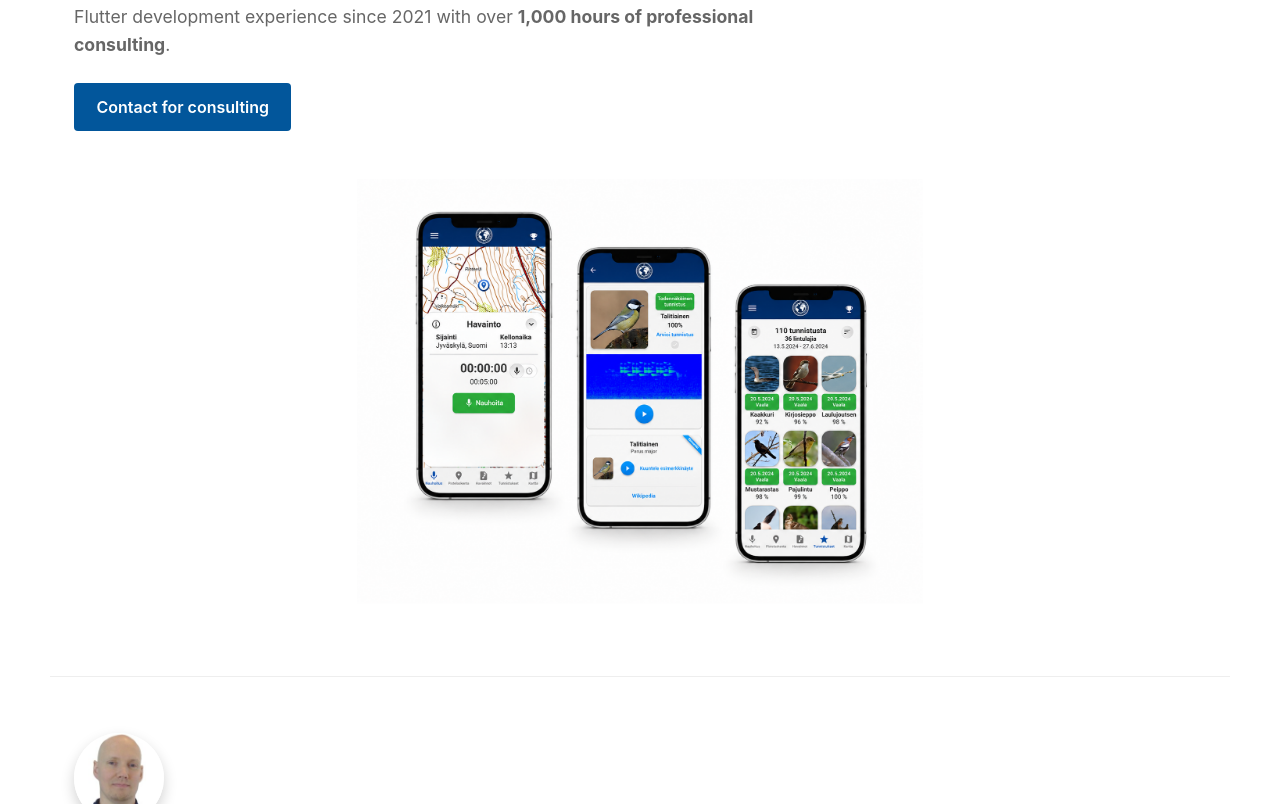
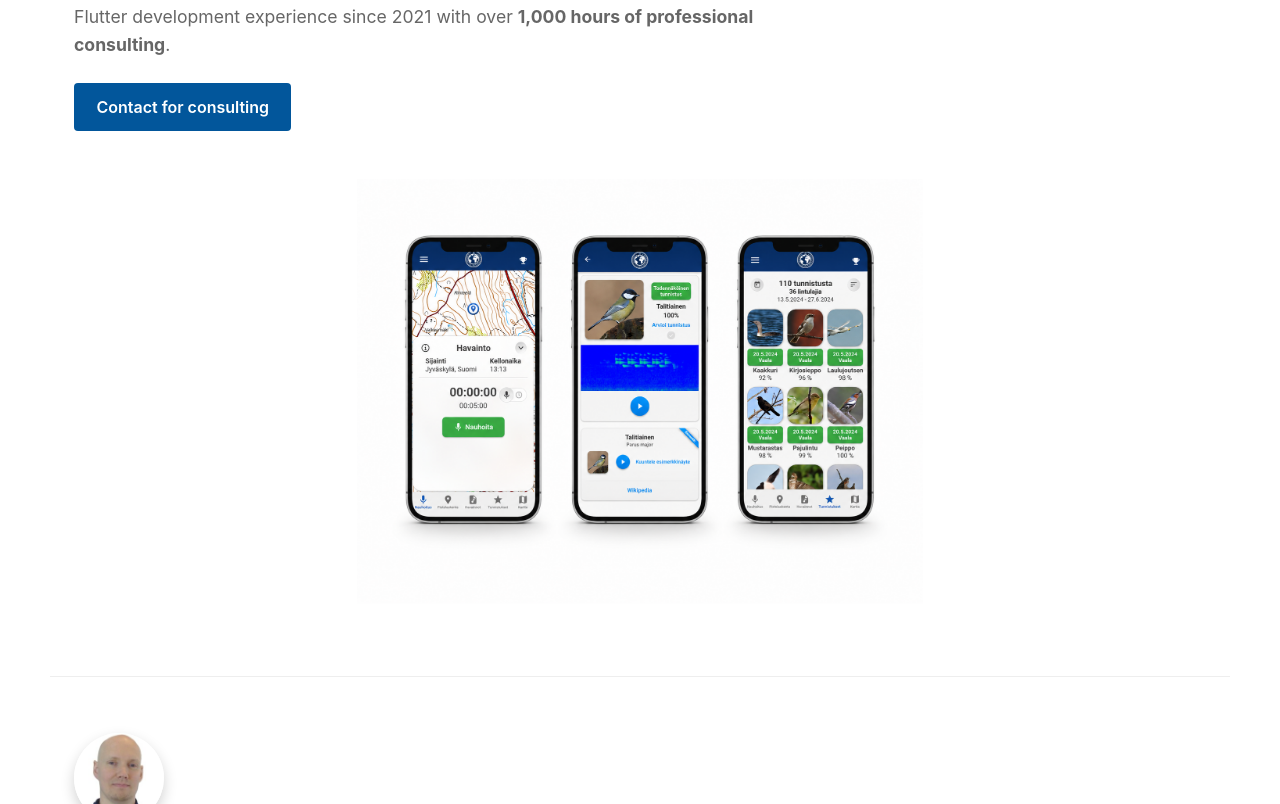
Before and after one commit to jartos/jarnotossavainenapps-site, a plain HTML site: page index.html in a window 1280 px wide. Shown: the part 405-1209 px from the top of the page. Drawn offline with Linux system fonts and the light colour scheme.

```diff
--- a/index.html
+++ b/index.html
@@ -466,7 +466,7 @@
 
         <div class="hero-app-galleries" aria-label="Flutter application portfolio">
             <div class="hero-app-gallery">
-                <img class="hero-app-preview" src="/assets/app-images/5.png"
+                <img class="hero-app-preview" src="/assets/app-images/8.png"
                     alt="Selected Flutter application portfolio screens" loading="eager" fetchpriority="high"
                     decoding="async">
             </div>
```
Also changed, not shown: assets/app-images/8.png (added).
